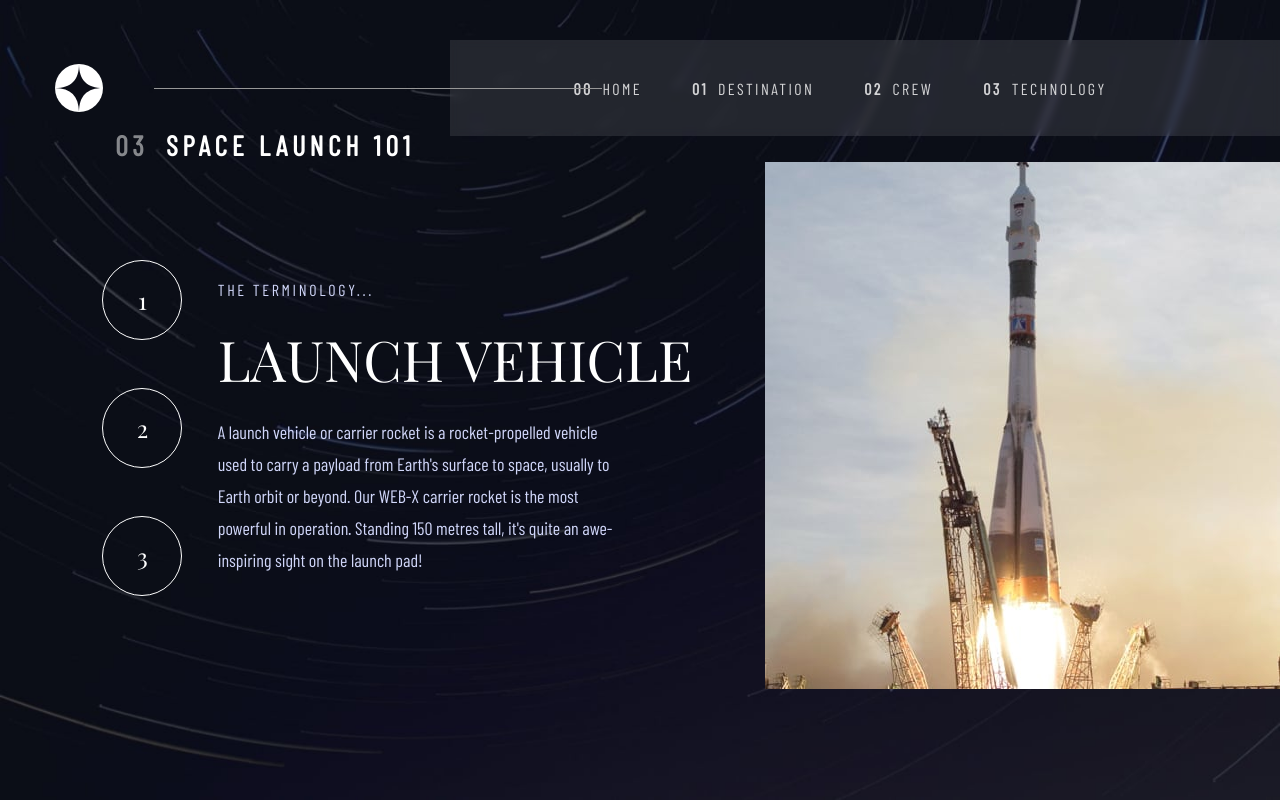
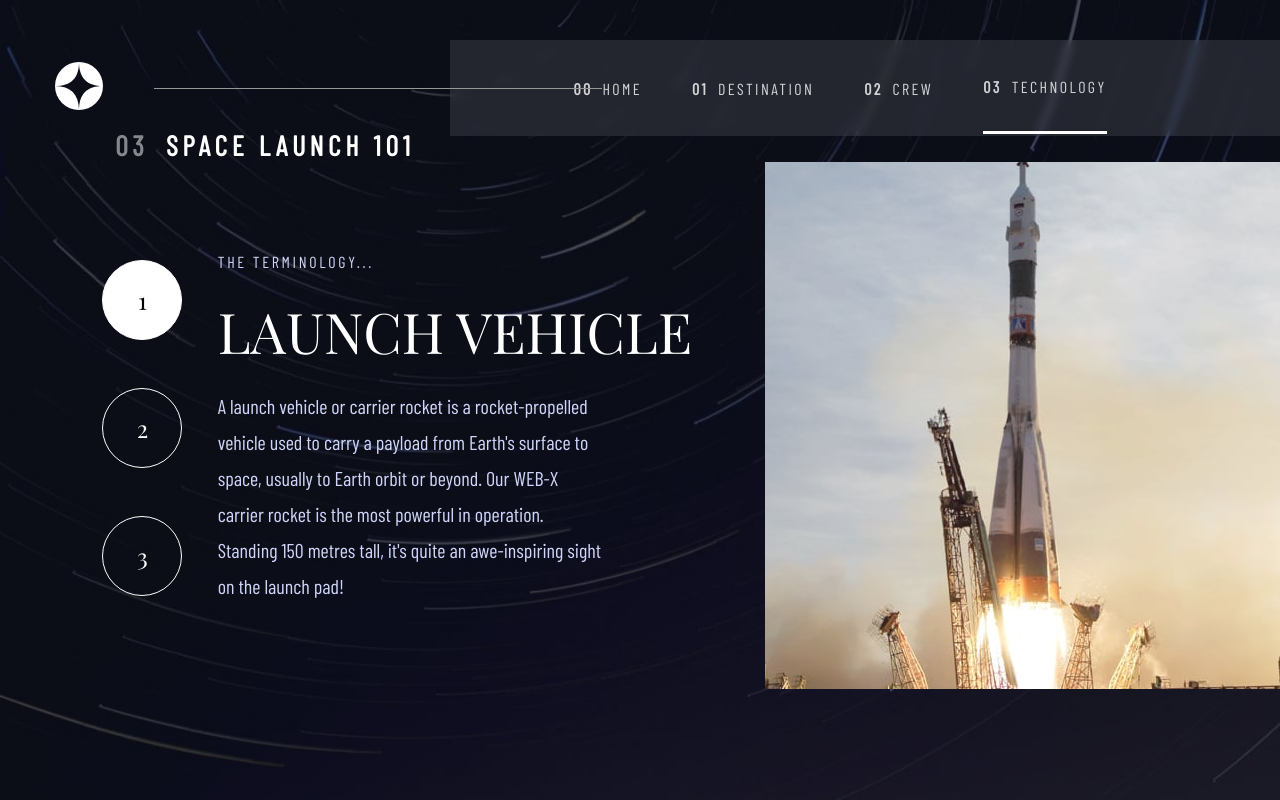
Before and after one commit to cruzpyu/space-tourism, a React (Create React App) app: page /technology in a window 1280 px wide. Built offline with nearby package versions, Linux system fonts and the light colour scheme.

Commit message:
add a link to conect pages

```diff
--- a/src/pages/Crew/index.jsx
+++ b/src/pages/Crew/index.jsx
@@ -19,7 +19,7 @@ export default function Crew() {
           </div>
 
           {people.map((element, index) => (
-            <button className="crew__buttons" key={index} onClick={()=> setValue(index)}></button>
+            <button className={`crew__buttons ${index===value && "crew__buttons-active"}`} key={index} onClick={()=> setValue(index)}></button>
           ))}
         </div>
         <div className="crew__picture">
--- a/src/pages/Crew/styles.css
+++ b/src/pages/Crew/styles.css
@@ -4,18 +4,19 @@
     background-image: url("../../assets/crew/background-crew-desktop.jpg");
     background-size: cover;
 }
+
 main {
     display: flex;
     width: 100%;
     align-items: flex-end;
     height: 100vh;
     padding: 0 8%;
+}
 
-}
 .crew__text-content {
     width: 50%;
+}
 
-}
 .crew__buttons {
     border-radius: 50%;
     border: none;
@@ -24,7 +25,12 @@ main {
     width: 20px;
     height: 20px;
     margin: 6% 3% 10%;
+    cursor: pointer;
+}
 
+
+.crew__buttons-active {
+    opacity: 1;
 }
 
 .crew__title,
@@ -82,6 +88,7 @@ margin-bottom: 9%
 .crew__picture {
     width: 50%;
 }
+
 .crew__picture img {
     width: 61%;
     margin-left: 5%;
--- a/src/pages/Destination/index.jsx
+++ b/src/pages/Destination/index.jsx
@@ -1,5 +1,4 @@
 import "./styles.css";
-import { NavLink } from "react-router-dom";
 import data from "../../data.json";
 import { useState } from "react";
 
@@ -17,13 +16,13 @@ export default function Destination() {
       <div className="block__right">
         <nav>
           {planets.map((item, index) => (
-            <NavLink
+            <button
             className={`nav__destination ${index === value && "border-active"} `}
               key={index}
               onClick={() => setValue(index)}
             >
               {item.name}
-            </NavLink>
+            </button>
           ))}
         </nav>
         <div className="planet__information">
--- a/src/pages/Destination/styles.css
+++ b/src/pages/Destination/styles.css
@@ -55,6 +55,9 @@
 }
 .nav__destination {
     padding-bottom: 5px;
+    background-color: transparent;
+    border: none;
+    cursor: pointer;
 }
 .title,
 .travel-time__value,
--- a/src/pages/Header/index.jsx
+++ b/src/pages/Header/index.jsx
@@ -1,11 +1,13 @@
 import Logo from "../../assets/shared/logo.svg";
-import { NavLink } from "react-router-dom";
+import { Link, NavLink } from "react-router-dom";
 import "./style.css";
 
 export default function Header() {
   return (
     <header className="header">
-      <img src={Logo} alt="A star" className="logo" />
+      <Link to="/">
+        <img src={Logo} alt="A star" className="logo" />
+      </Link>
       <div className="horizontal-line"></div>
       <nav className="nav">
         <NavLink to="/" end className="nav__item nav__item-00">
--- a/src/pages/Header/style.css
+++ b/src/pages/Header/style.css
@@ -45,6 +45,9 @@
   border-bottom: 3px solid rgba(255, 255, 255, 0.5);
   color: rgb(255, 255, 255);
 }
+.active {
+  border-bottom: 3px solid white;
+}
 .nav__item::before {
   font-weight: bold;
   padding-right: 10px;
--- a/src/pages/Home/index.jsx
+++ b/src/pages/Home/index.jsx
@@ -1,6 +1,8 @@
 import "./style.css";
+import { useNavigate } from "react-router-dom";
 
 export default function Home() {
+  const navigate = useNavigate();
   return (
     <div className="home__container">
       <main className="main">
@@ -16,7 +18,7 @@ export default function Home() {
         </div>
 
         <div className="home__button-container">
-          <button className="home__button">Explore</button>
+          <button className="home__button" onClick={()=> navigate("/destination")}>Explore</button>
         </div>
       </main>
     </div>
--- a/src/pages/Technology/index.jsx
+++ b/src/pages/Technology/index.jsx
@@ -16,7 +16,11 @@ export default function Technology() {
       <div className="content-container">
         <div className="tech__buttons">
           {technology.map((item, index) => (
-            <button key={index} onClick={() => setValue(index)}>
+            <button
+              className={` tech__button ${index === value && "button-active"}`}
+              key={index}
+              onClick={() => setValue(index)}
+            >
               {index + 1}
             </button>
           ))}
--- a/src/pages/Technology/styles.css
+++ b/src/pages/Technology/styles.css
@@ -10,7 +10,7 @@
     justify-content: space-between;
     align-items: center;
 }
-.tech__buttons button {
+.tech__button {
     border-radius: 50%;
     width: 80px;
     height: 80px;
@@ -22,6 +22,11 @@
     text-align: center;
     margin: 30% 0;
     cursor: pointer;
+}
+
+.button-active {
+    background-color: white;
+    color: black;
 }
 
 .tech__buttons button:hover {
@@ -81,9 +86,9 @@
 .tech__description {
     font-family: 'Barlow condensed';
     font-style: normal;
-    font-size: 18px;
-    line-height: 32px;
+    font-size: 20px;
+    line-height: 36px;
     color: #D0D6F9;
     font-weight: lighter;
-    width: 80%;
+    width: 75%;
 }
```
Lines whose indentation alone changed are shown as unchanged.
